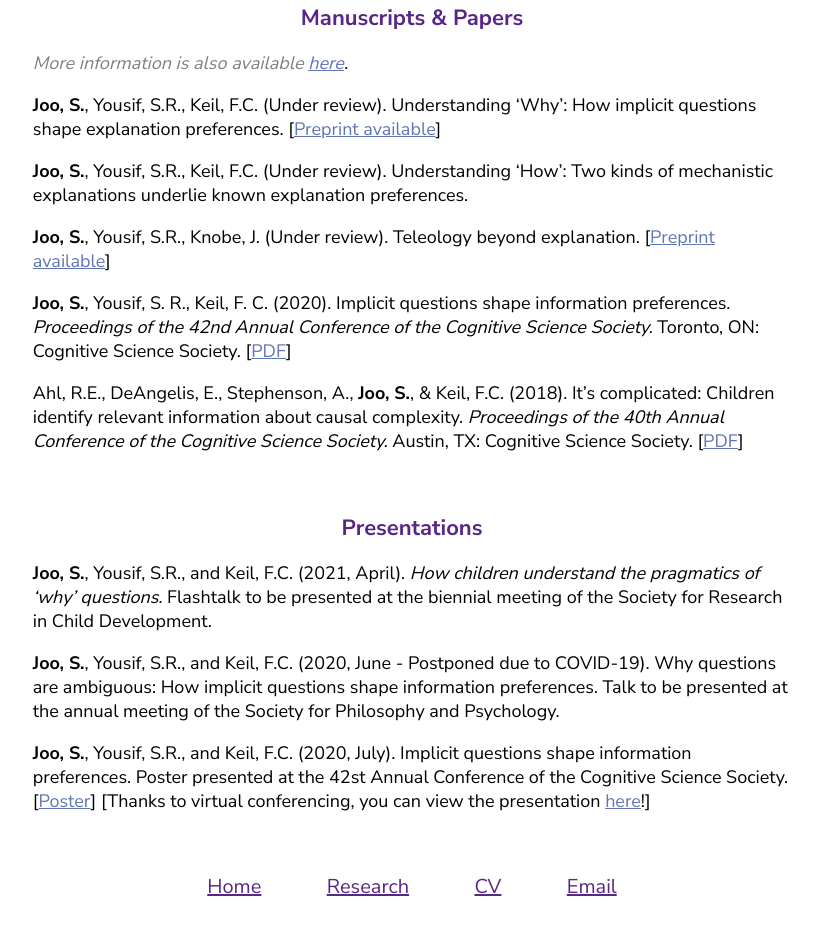
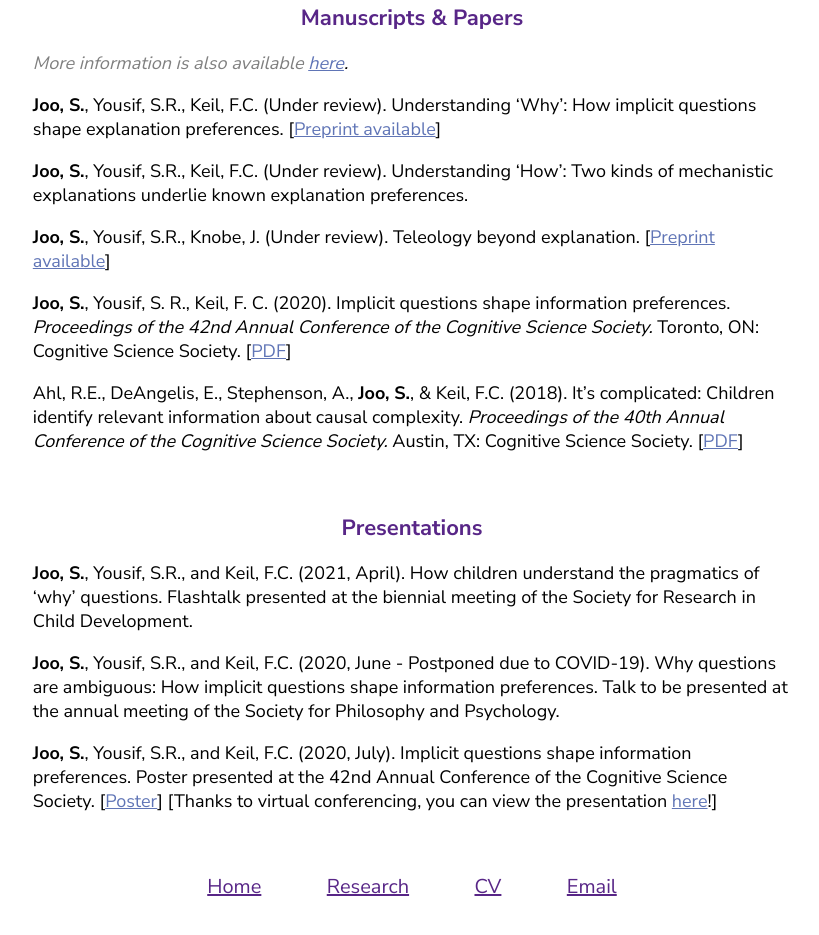
Before and after one commit to sehrangjoo/sehrangjoo.github.io, a plain HTML site: page research.html in a window 1280 px wide. Shown: the part 205-1140 px from the top of the page, without its empty margins (228-1047 px from the left). Drawn offline with Linux system fonts and the light colour scheme.

Commit message:
talk formatting

```diff
--- a/research.html
+++ b/research.html
@@ -34,9 +34,9 @@
     <div id="research">
       <h1 style="font-size:22px; color:#582687" align="center">Presentations </h1>
 
-      <p> <b>Joo, S.</b>, Yousif, S.R., and Keil, F.C. (2021, April). <i>How children understand the pragmatics of ‘why’ questions.</i> Flashtalk to be presented at the biennial meeting of the Society for Research in Child Development.</p>
+      <p> <b>Joo, S.</b>, Yousif, S.R., and Keil, F.C. (2021, April). How children understand the pragmatics of ‘why’ questions. Flashtalk presented at the biennial meeting of the Society for Research in Child Development.</p>
       <p> <b>Joo, S.</b>, Yousif, S.R., and Keil, F.C. (2020, June - Postponed due to COVID-19). Why questions are ambiguous: How implicit questions shape information preferences. Talk to be presented at the annual meeting of the Society for Philosophy and Psychology. </p>
-      <p> <b>Joo, S.</b>, Yousif, S.R., and Keil, F.C. (2020, July). Implicit questions shape information preferences. Poster presented at the 42st Annual Conference of the Cognitive Science Society. [<a href= "CogSci2020_JooEtAl.pdf">Poster</a>] [Thanks to virtual conferencing, you can view the presentation <a href= "CogSci2020_JooEtAl.mp4">here</a>!]</p>
+      <p> <b>Joo, S.</b>, Yousif, S.R., and Keil, F.C. (2020, July). Implicit questions shape information preferences. Poster presented at the 42nd Annual Conference of the Cognitive Science Society. [<a href= "CogSci2020_JooEtAl.pdf">Poster</a>] [Thanks to virtual conferencing, you can view the presentation <a href= "CogSci2020_JooEtAl.mp4">here</a>!]</p>
 
     </div>
 
```
